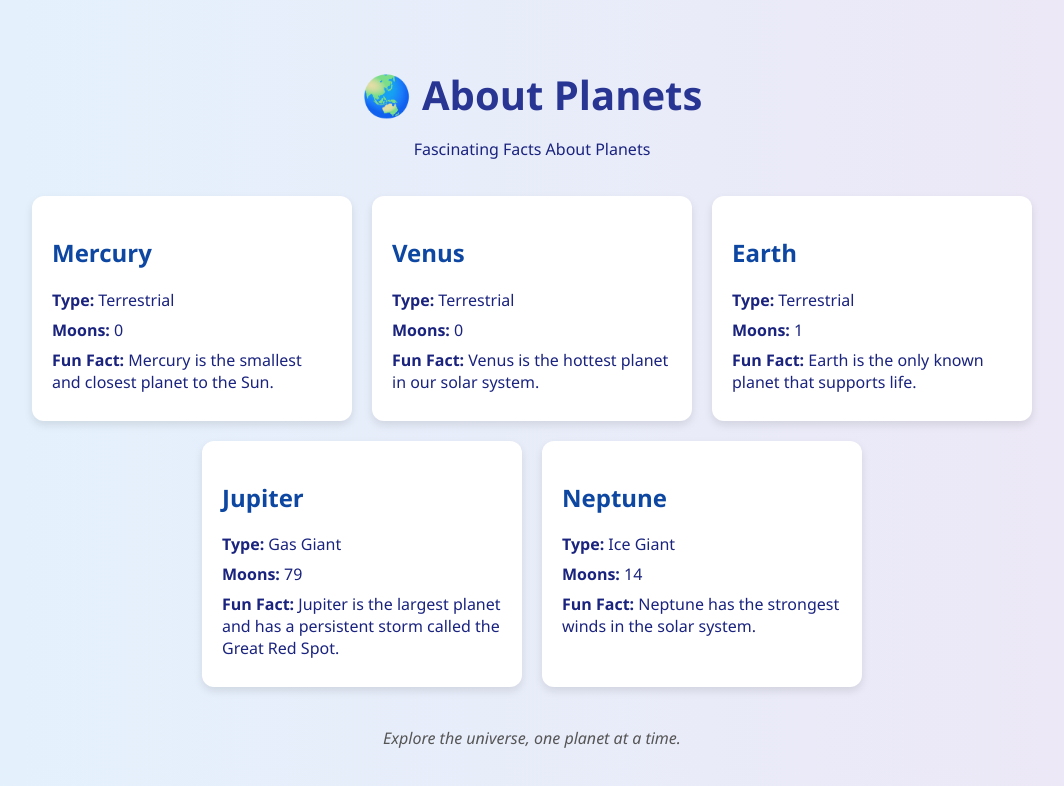
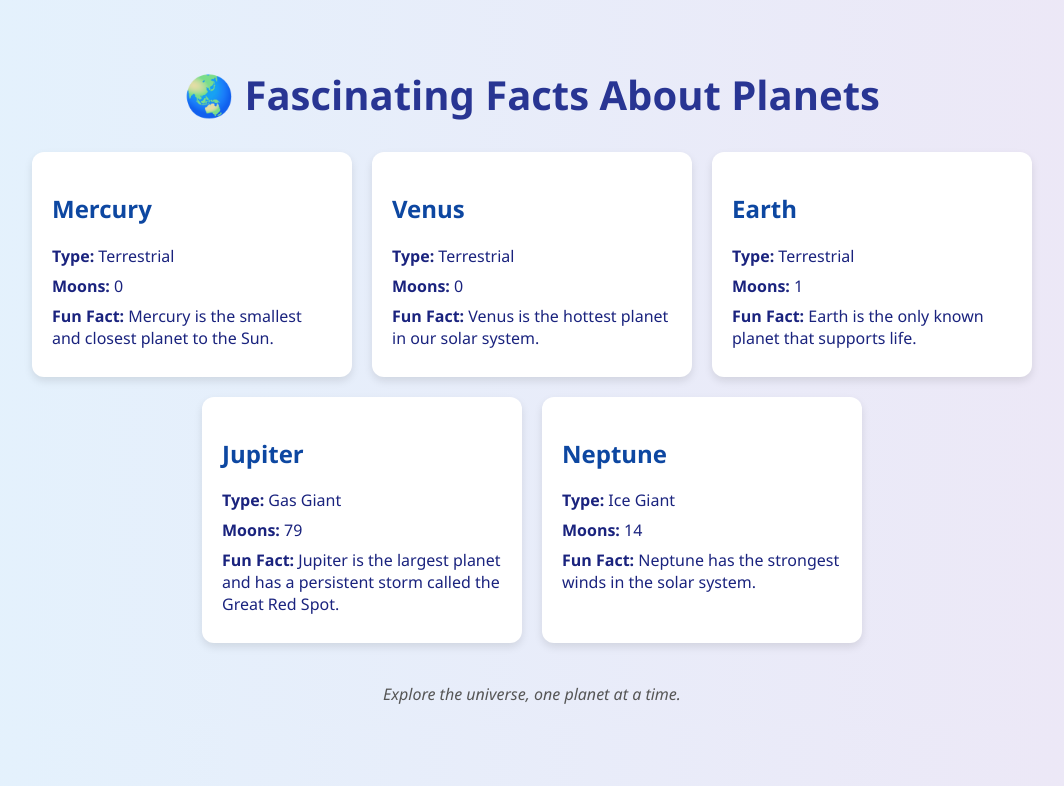
Before and after one commit to Tekuru-Sai-Pranav/Planets, a plain HTML site: page Index.html in a window 1280 px wide. Shown: the whole page, without its empty margins (108-1172 px from the left). Drawn offline with Linux system fonts and the light colour scheme.

Commit message:
Update Index.html

```diff
--- a/Index.html
+++ b/Index.html
@@ -4,14 +4,13 @@
 <head>
   <meta charset="UTF-8" />
   <meta name="viewport" content="width=device-width, initial-scale=1.0" />
-  <title>Cosmic Wonders: Fascinating Facts About Planets</title>
+  <title>Fascinating Facts About Planets</title>
   <link rel="stylesheet" href="Style.css" />
 </head>
 
 <body>
   <header>
-    <h1>🌏 About Planets</h1>
-    <p>Fascinating Facts About Planets</p>
+    <h1>🌏 Fascinating Facts About Planets</h1>
   </header>
 
   <div class="container" id="planet-container">
```
